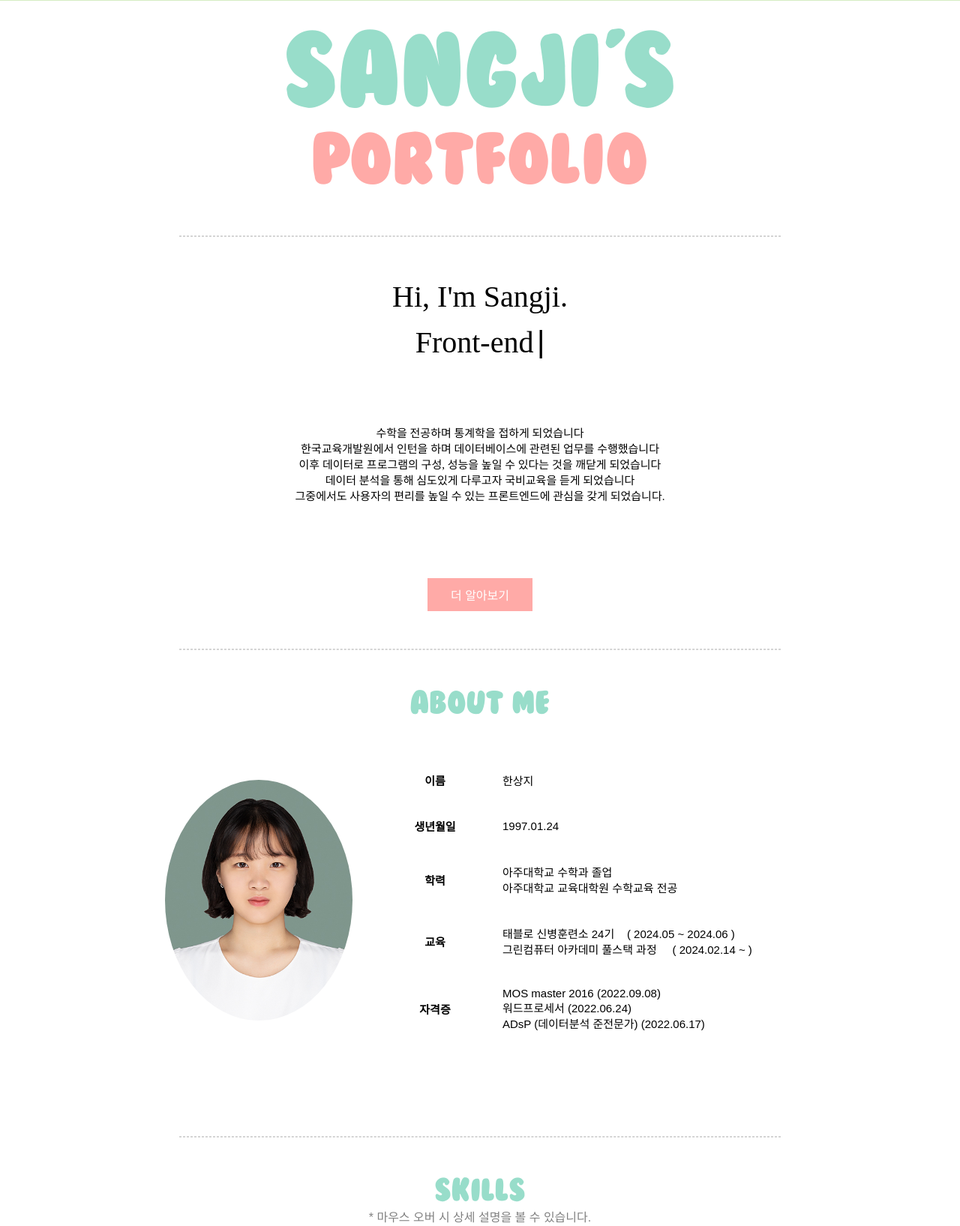
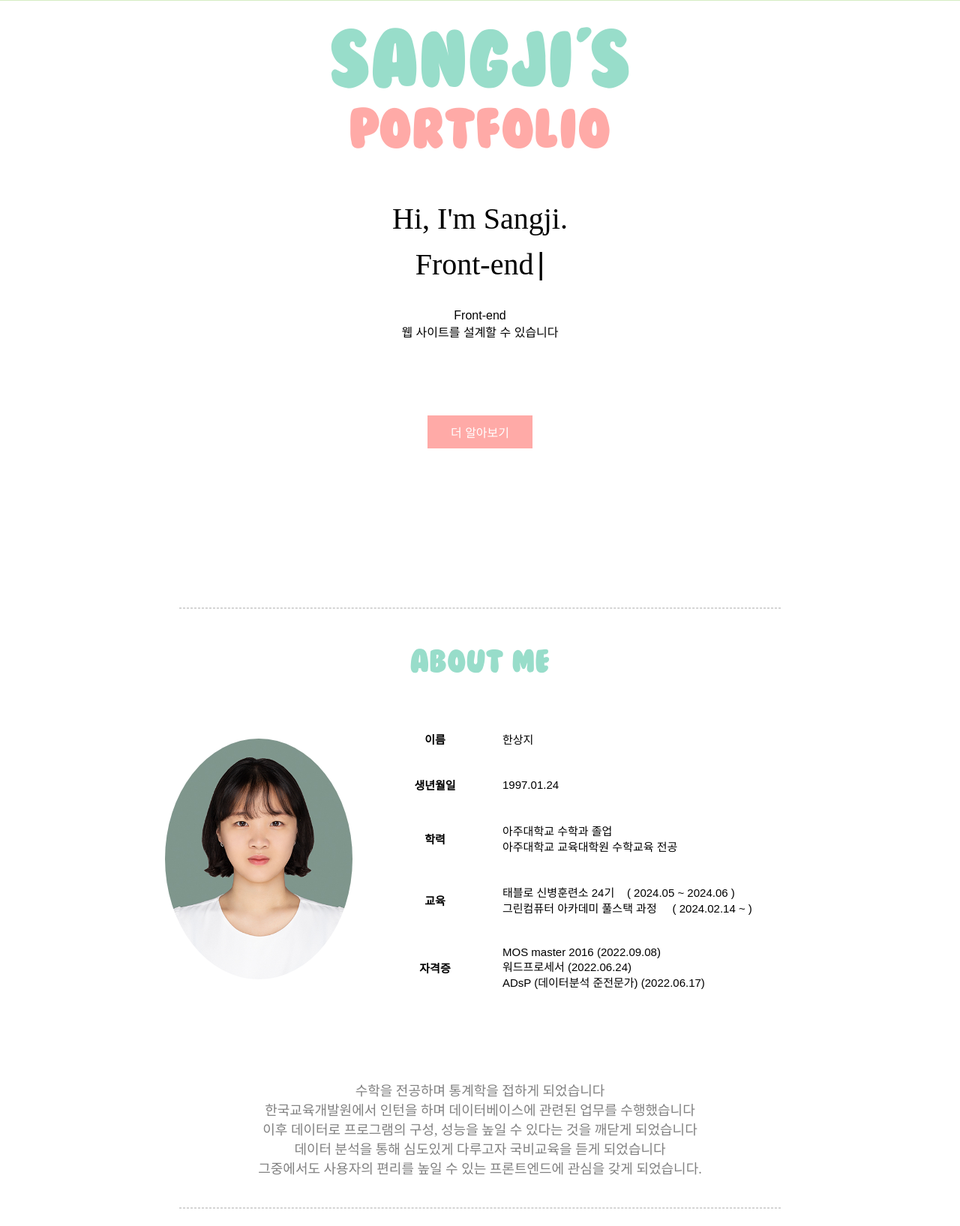
Before and after one commit to SangjiHan/Portfolio, a plain HTML site: page index.html in a window 1280 px wide. Shown: the part 40-1675 px from the top of the page at 75% size. Drawn offline with Linux system fonts and the light colour scheme; a web font is replaced by a local one.

Commit message:
레이아웃 변경

```diff
--- a/css/aboutme.css
+++ b/css/aboutme.css
@@ -11,6 +11,7 @@
 #aboutmearea {
     width: 1000px;
     text-align: center;
+    height: 100vh;
 }
 
 
@@ -40,3 +41,11 @@
     float: left;
     margin: 80px 30px 50px 80px;
 }
+
+#firstinfo {
+    font-size: 18px;
+    margin-top: 30px;
+    font-family: Noto;
+    display: inline-block;
+    color: gray;
+}
--- a/css/home.css
+++ b/css/home.css
@@ -1,17 +1,18 @@
 #home {
     width: 1000px;
+    height: 100vh;
     text-align: center;
 }
 
 #name {
     font-family: Bubblegum;
-    font-size: 130px;
+    font-size: 100px;
     margin-top: 70px;
     color: #98DDCA;
 }
 #portfolio {
     font-family: Bubblegum;
-    font-size: 90px;
+    font-size: 70px;
     color:#FFAAA7;
 }
 
@@ -24,12 +25,6 @@ hr {
     border: 1px dashed rgb(212, 212, 212);
     width: 80%;
     margin-top: 50px;
-}
-
-#firstinfo {
-    font-size: 15px;
-    margin-top : 50px;
-    font-family: Noto;
 }
 
 #blink {
--- a/index.html
+++ b/index.html
@@ -4,7 +4,6 @@
 	<meta charset="UTF-8">
 	<title>Portfolio</title>
 	<script src="script/home.js"></script>
-	<script src="script/aboutme.js"></script>
 	<script src="script/skills.js"></script>
 	<script src="script/contact.js"></script>
 	<script src="script/jquery-3.6.0.js"></script>
@@ -38,17 +37,22 @@
 		<div id="home">
 			<div id="name"> SANGJI's </div>
 			<div id="portfolio"> Portfolio </div>
-			<hr>
+
 			<div id="text_box">
 				<span id="text"></span> <span id="blink">|</span>
 			  </div>
-			  <div id="firstinfo">
-				수학을 전공하며 통계학을 접하게 되었습니다 <br>
-				한국교육개발원에서 인턴을 하며 데이터베이스에 관련된 업무를 수행했습니다 <br>
-				이후 데이터로 프로그램의 구성, 성능을 높일 수 있다는 것을 깨닫게 되었습니다 <br>
-				데이터 분석을 통해 심도있게 다루고자 국비교육을 듣게 되었습니다 <br>
-				그중에서도 사용자의 편리를 높일 수 있는 프론트엔드에 관심을 갖게 되었습니다.
+
+			<div id="info1">
+
 			</div>
+			<div id="info2">
+				<div> Front-end </div>
+				웹 사이트를 설계할 수 있습니다<div class=""></div>
+			</div>
+			<div id="info3">
+
+			</div>
+
 			<div id="more"> 더 알아보기 </div>
 		</div>
 
@@ -79,6 +83,13 @@
 				</tr>
 			</table>
 
+			<div id="firstinfo">
+				수학을 전공하며 통계학을 접하게 되었습니다 <br>
+				한국교육개발원에서 인턴을 하며 데이터베이스에 관련된 업무를 수행했습니다 <br>
+				이후 데이터로 프로그램의 구성, 성능을 높일 수 있다는 것을 깨닫게 되었습니다 <br>
+				데이터 분석을 통해 심도있게 다루고자 국비교육을 듣게 되었습니다 <br>
+				그중에서도 사용자의 편리를 높일 수 있는 프론트엔드에 관심을 갖게 되었습니다.
+			</div>
 
 
 		</div>
@@ -107,7 +118,7 @@
 
 					<div class="card">
 						<div class="card-front"> JSON </div>
-						<div class="card-back"> 동기적 웹 사이트를 구현할 수 있습니다. </div>
+						<div class="card-back"> 데이터를 호출하여 동기 웹사이트를 구현할 수 있습니다. </div>
 						</div>
 
 			  <div id="skilltitle"> Back-end </div>
```
Also changed, not shown: test.html (added).
